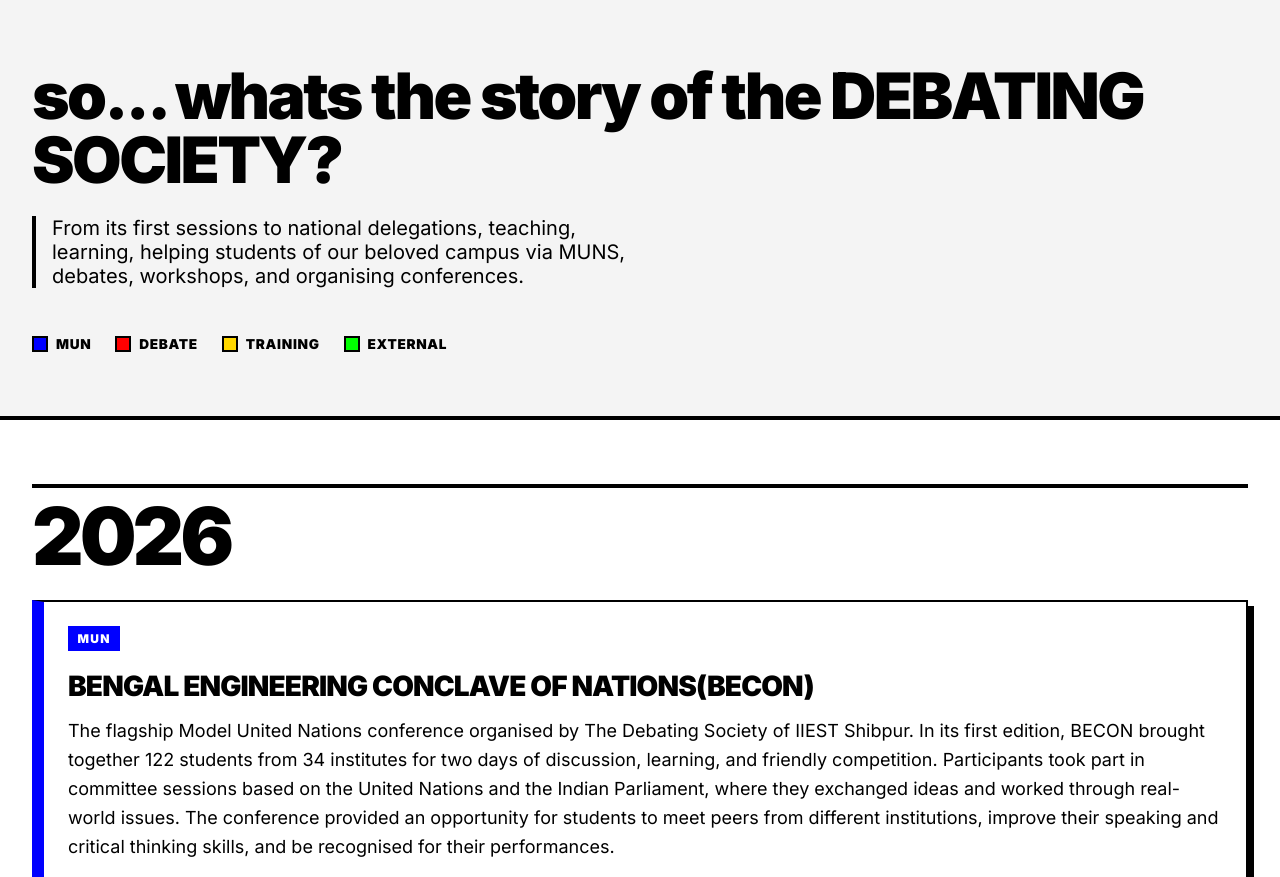
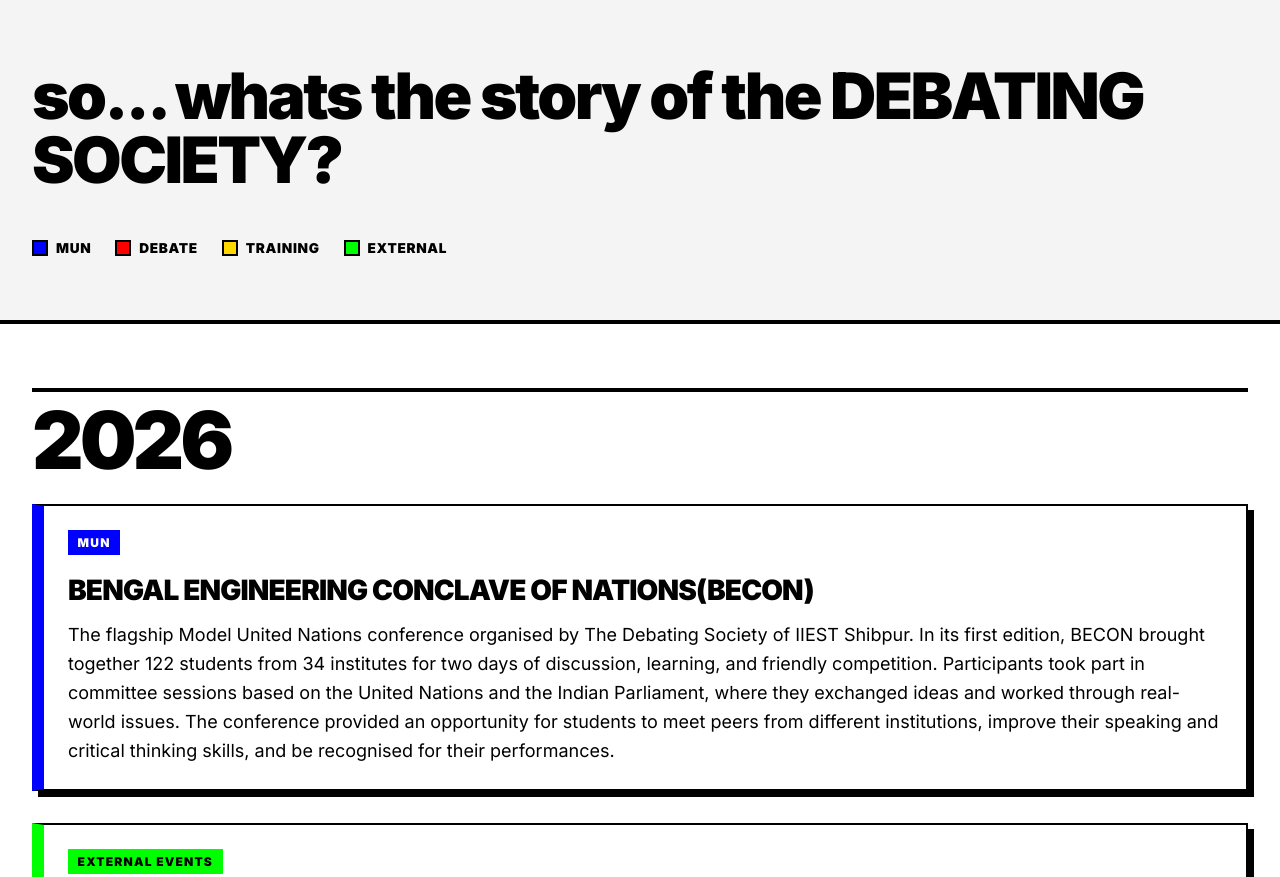
Before and after one commit to AHILAN123/debsoc, a plain HTML site: page debsoc_iiest_timeline_with_photos.html in a window 1280 px wide. Shown: the top 877 px of the page. Drawn offline with Linux system fonts and the light colour scheme.

Commit message:
updating the timeline2

```diff
--- a/debsoc_iiest_timeline_with_photos.html
+++ b/debsoc_iiest_timeline_with_photos.html
@@ -296,7 +296,7 @@
     <div class="ch-top-bar"></div>
     <div class="ch-top-bar2"></div>
     <div class="ch-h">so... whats the story of the DEBATING SOCIETY?</div>
-    <div class="ch-sub">From its first sessions to national delegations, teaching, learning, helping students of our beloved campus via MUNS, debates, workshops, and organising conferences.</div>
+
     <div class="legend">
       <div class="leg"><div class="pip" style="background:#185FA5"></div>MUN</div>
       <div class="leg"><div class="pip" style="background:#6B0F1A"></div>Debate</div>
```
